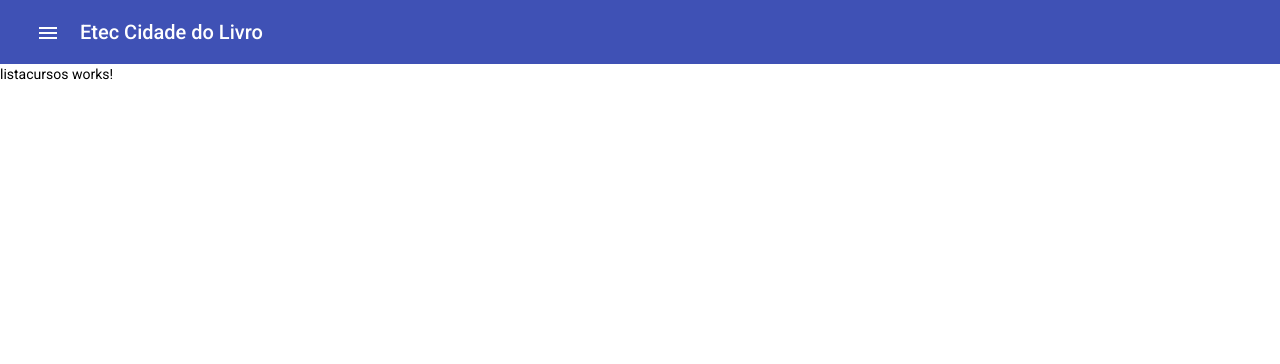
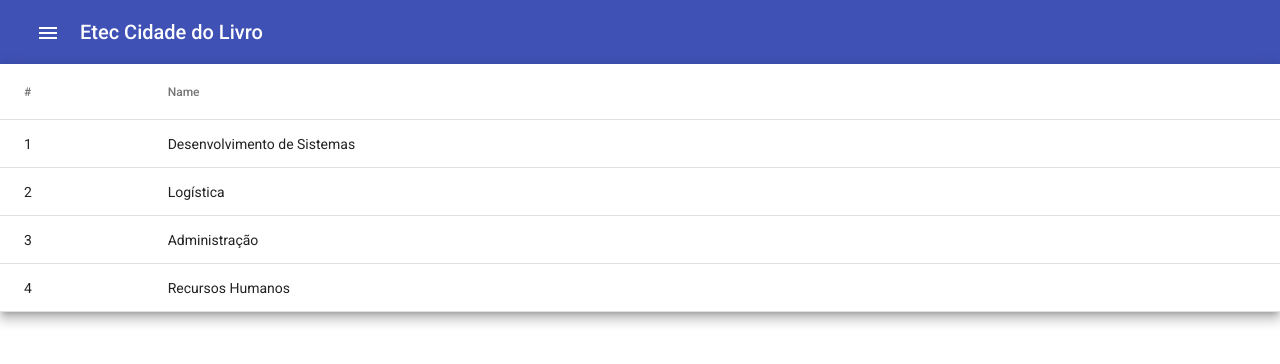
Before and after one commit to AndreLMoreira01/escolaui, an Angular app: page /cursos in a window 1280 px wide. Shown: the top 364 px of the page. Built offline with nearby package versions, Linux system fonts and the light colour scheme.

Commit message:
Aula 08/09/2022

```diff
--- a/src/app/app.component.html
+++ b/src/app/app.component.html
@@ -1,11 +1,10 @@
-
 <mat-toolbar color="primary">
   <button mat-button [matMenuTriggerFor]="menu" class="menu">
     <mat-icon>menu</mat-icon>
   </button>
     <mat-menu #menu="matMenu">
-      <button mat-menu-item >Alunos</button>
-      <button mat-menu-item >Cursos</button>
+      <button mat-menu-item  routerLink="../app/alunos/alunos/alunos.component.html">Alunos</button>
+      <button mat-menu-item routerLink="../app/alunos/alunos/alunos.component.html">Cursos</button>
     </mat-menu>
 
   <span>Etec Cidade do Livro</span>
--- a/src/app/core/model.ts
+++ b/src/app/core/model.ts
@@ -6,5 +6,4 @@
 export interface Aluno{
     id: number;
     nomealuno: string;
-    // curso = new Curso();
     }
--- a/src/app/cursos/cursos.module.ts
+++ b/src/app/cursos/cursos.module.ts
@@ -3,7 +3,7 @@
 
 import { CursosRoutingModule } from './cursos-routing.module';
 import { ListacursosComponent } from './listacursos/listacursos.component';
-
+import {  MatTableModule  } from '@angular/material/table';
 
 @NgModule({
   declarations: [
@@ -11,7 +11,8 @@
   ],
   imports: [
     CommonModule,
-    CursosRoutingModule
+    CursosRoutingModule,
+    MatTableModule
   ]
 })
 export class CursosModule { }
--- a/src/app/cursos/listacursos/listacursos.component.html
+++ b/src/app/cursos/listacursos/listacursos.component.html
@@ -1 +1,21 @@
-<p>listacursos works!</p>
+<table mat-table [dataSource]="cursos" class="mat-elevation-z8">
+
+  <!--- Note that these columns can be defined in any order.
+        The actual rendered columns are set as a property on the row definition" -->
+
+        <ng-container matColumnDef="id">
+          <th mat-header-cell *matHeaderCellDef> # </th>
+          <td mat-cell *matCellDef="let curso"> {{curso.id}} </td>
+        </ng-container>
+
+
+        <!-- Name Column -->
+  <ng-container matColumnDef="nomecurso">
+    <th mat-header-cell *matHeaderCellDef> Name </th>
+    <td mat-cell *matCellDef="let curso"> {{curso.nomecurso}} </td>
+  </ng-container>
+
+
+  <tr mat-header-row *matHeaderRowDef="displayedColumns"></tr>
+  <tr mat-row *matRowDef="let row; columns: displayedColumns;"></tr>
+</table>
--- a/src/app/cursos/listacursos/listacursos.component.ts
+++ b/src/app/cursos/listacursos/listacursos.component.ts
@@ -1,11 +1,21 @@
 import { Component, OnInit } from '@angular/core';
+import { Curso } from '../../core/model';
 
 @Component({
   selector: 'app-listacursos',
   templateUrl: './listacursos.component.html',
   styleUrls: ['./listacursos.component.scss']
 })
+
 export class ListacursosComponent implements OnInit {
+
+  cursos: Curso[] = [
+    {id: 1, nomecurso: 'Desenvolvimento de Sistemas'},
+    {id: 2, nomecurso: 'Logística'},
+    {id: 3, nomecurso: 'Administração'},
+    {id: 4, nomecurso: 'Recursos Humanos'},
+  ];
+  displayedColumns = ['id', 'nomecurso'];
 
   constructor() { }
 
--- a/src/styles.scss
+++ b/src/styles.scss
@@ -6,3 +6,7 @@
 .example-spacer {
   flex: 1 1 auto;
 }
+
+table {
+  width: 100%;
+}
```
Also changed, not shown: src/app/app.module.ts (+1 -6 lines), src/app/cursos/cursos.service.ts (added, +9 -0 lines), 1 other file (tests, documents, lock files or other folders).
